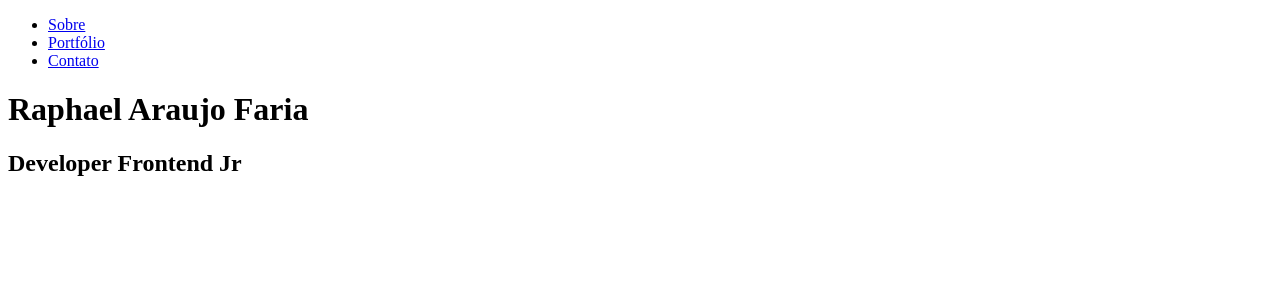
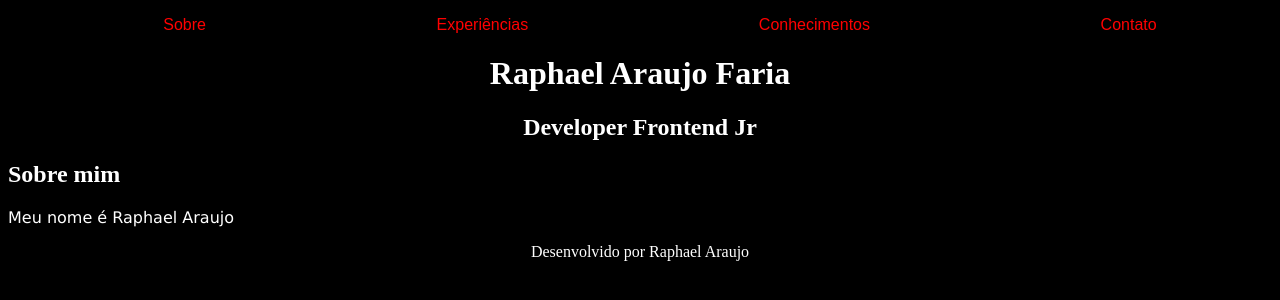
Before and after one commit to raphaelfariaa/ImersaoCSS, a plain HTML site: page index.html in a window 1280 px wide. Drawn offline with Linux system fonts and the light colour scheme.

Commit message:
Atualizando os arquivos e inserindo o css inicial da pagina

```diff
--- a/css/styles.css
+++ b/css/styles.css
@@ -0,0 +1,53 @@
+.site-title{
+    text-align: center;
+    color: white;
+
+}
+
+.site-subtitle{
+    color: white;
+    text-align: center;
+}
+
+body{
+    background-color: black;
+    background-position: top;
+    background-size: auto 32vh ;
+}
+
+h2 {
+    color: white;
+}
+
+.Menu {
+    font-family: fantasy;
+}
+
+.Menu li {
+    list-style: none;
+}
+
+.Menu ul {
+    display: flex;
+    justify-content: space-around;
+}
+
+a{
+    text-decoration: none;
+    color: red;
+}
+
+a:hover{
+    text-decoration: underline;
+}
+
+p{
+    color: white;
+    font-family: Verdana, Geneva, Tahoma, sans-serif;
+}
+
+footer{
+    color: white;
+    display: flex;
+    justify-content: center;
+}
--- a/index.html
+++ b/index.html
@@ -4,17 +4,47 @@
     <meta charset="UTF-8">
     <meta name="viewport" content="width=device-width, initial-scale=1.0">
     <title>Raphael Araujo Faria</title>
+    <link href="css/styles.css" rel="stylesheet">
     <nav class= "Menu">
         <ul>
-            <li><a href="#">Sobre</a></li>
-            <li><a href="#">Portfólio</a></li>
-            <li><a href="#">Contato</a></li>
+            <li><a href="#aboutme">Sobre</a></li>
+            <li><a href="#experience">Experiências</a></li>
+            <li><a href="#knowledge">Conhecimentos</a></li>
+            <li><a href="#contact">Contato</a></li>
         </ul>
+
     </nav>
     <h1 class = "site-title">Raphael Araujo Faria</h1>
     <h2 class = "site-subtitle">Developer Frontend Jr</h2>
 </head>
+
+<h2 class= "#aboutme">Sobre mim</h2>
+<p>Meu nome é Raphael Araujo</p>
 <body>
 
+<section>
+<section id="#contact">
+    <div class="#contact">
+        <div class="grid">
+            <a target="_blank" href="https://github.com/raphaelfariaa/">
+                <i class="fab fa-github"></i>
+
+            </a>
+            <a target="_blank" href="https://www.linkedin.com/in/raphael-araujof/">
+                <i class="fab fa-linkedin-in"></i>
+
+            </a>
+            <a target="_blank" href="https://api.whatsapp.com/send?phone=5534991942877&text=Olá!">
+                <i class="fab fa-whatsapp"></i>
+
+            </a>
+            <a target="_blank" href="mailto:raphaelcrf2010@gmail.com">
+                <i class="far fa-envelope"></i>
+            </a>
+        </div>
+    </div>
+</section>
+</section>
 </body>
+<footer>Desenvolvido por Raphael Araujo</footer>
 </html>
```
Also changed, not shown: img/github-brands.svg (added), img/icone.jpg (added), img/imagem_vida.jpg (added), img/linkedin-in-brands.svg (added), 1 other file.
